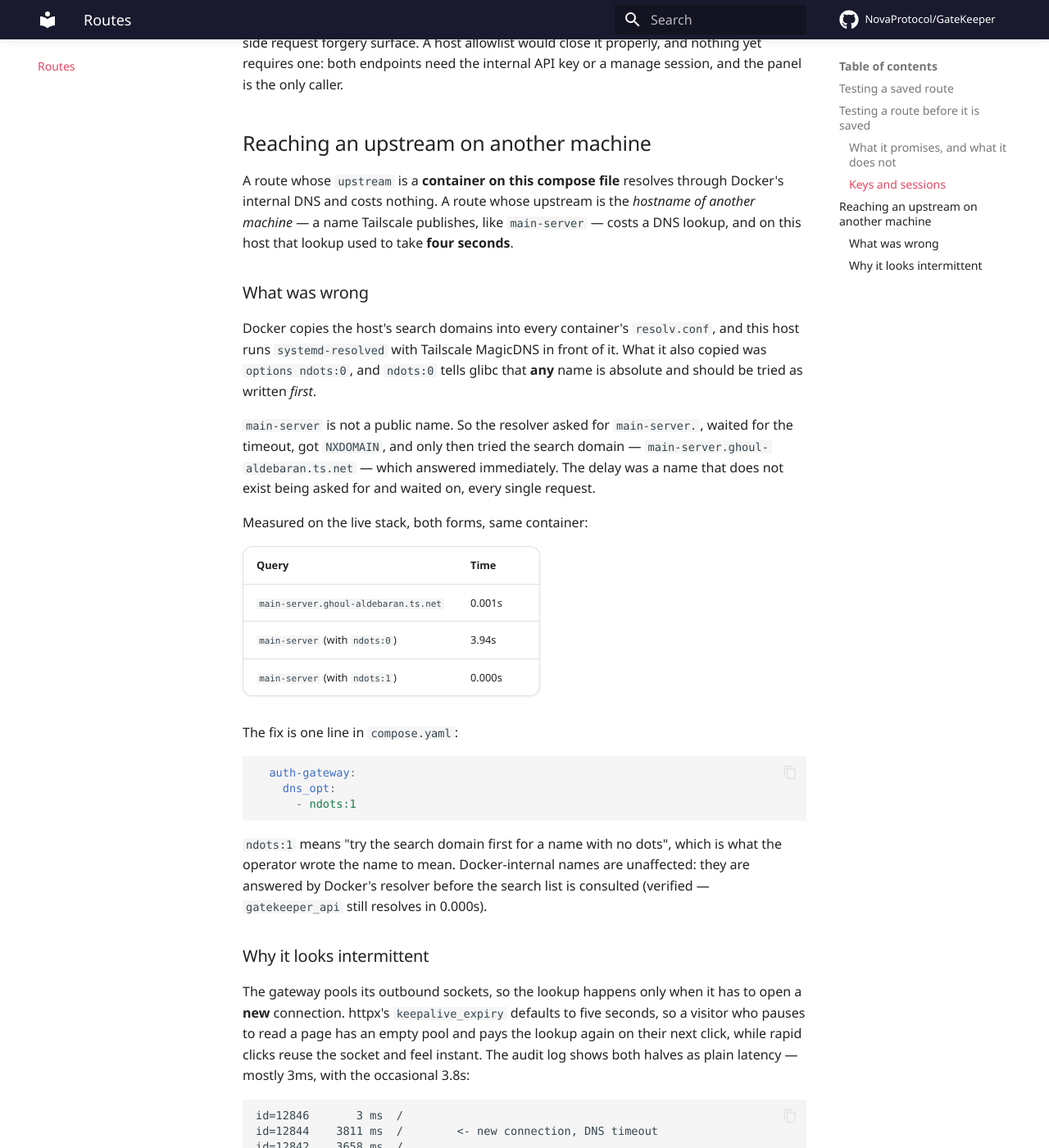
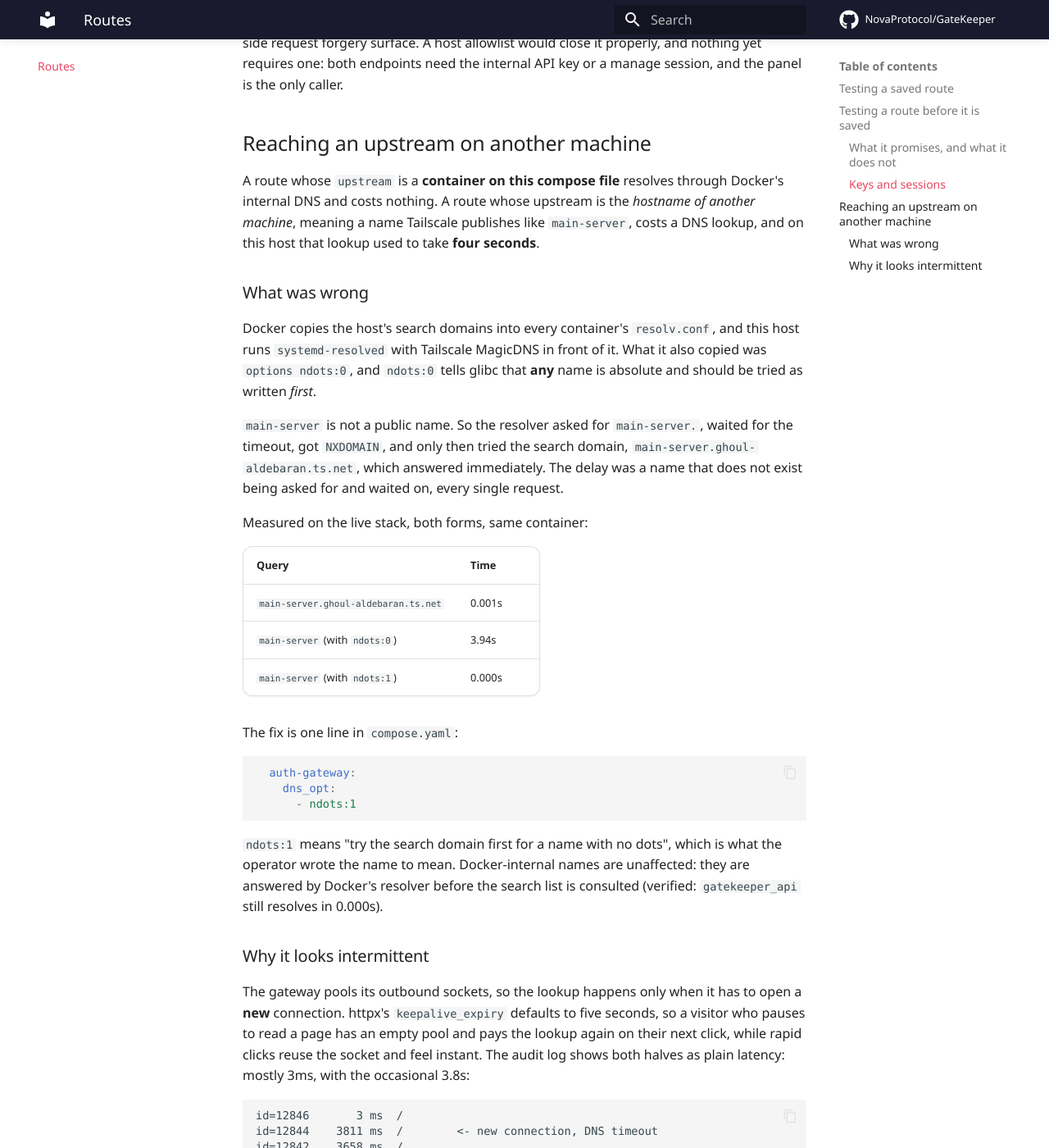
Before and after one commit to NovaProtocol/GateKeeper, an MkDocs documentation site: the page built from documentation/docs/routes.md, in a window 1280 px wide and 1400 px high, scrolled down 2280 px. Shown: the whole window at 82% size. Built offline with MkDocs 1.6.1 and Material for MkDocs 9.7.7, drawn with Linux system fonts in a browser that asks for light colours; some web fonts are replaced; comment, search, counter and statistics services are not loaded; some of the changed text lies outside the part shown.

Commit message:
docs: reword the documentation

````diff
--- a/documentation/docs/routes.md
+++ b/documentation/docs/routes.md
@@ -64,7 +64,7 @@ The draft probe is key-gated exactly as the saved-route probe is, so it widens n
 
 A route whose `upstream` is a **container on this compose file** resolves through
 Docker's internal DNS and costs nothing. A route whose upstream is the *hostname of
-another machine* — a name Tailscale publishes, like `main-server` — costs a DNS
+another machine*, meaning a name Tailscale publishes like `main-server`, costs a DNS
 lookup, and on this host that lookup used to take **four seconds**.
 
 ### What was wrong
@@ -75,8 +75,8 @@ also copied was `options ndots:0`, and `ndots:0` tells glibc that **any** name i
 absolute and should be tried as written *first*.
 
 `main-server` is not a public name. So the resolver asked for `main-server.`, waited
-for the timeout, got `NXDOMAIN`, and only then tried the search domain —
-`main-server.ghoul-aldebaran.ts.net` — which answered immediately. The delay was a
+for the timeout, got `NXDOMAIN`, and only then tried the search domain,
+`main-server.ghoul-aldebaran.ts.net`, which answered immediately. The delay was a
 name that does not exist being asked for and waited on, every single request.
 
 Measured on the live stack, both forms, same container:
@@ -98,7 +98,7 @@ The fix is one line in `compose.yaml`:
 `ndots:1` means "try the search domain first for a name with no dots", which is
 what the operator wrote the name to mean. Docker-internal names are unaffected:
 they are answered by Docker's resolver before the search list is consulted
-(verified — `gatekeeper_api` still resolves in 0.000s).
+(verified: `gatekeeper_api` still resolves in 0.000s).
 
 ### Why it looks intermittent
 
@@ -106,7 +106,7 @@ The gateway pools its outbound sockets, so the lookup happens only when it has t
 open a **new** connection. httpx's `keepalive_expiry` defaults to five seconds, so
 a visitor who pauses to read a page has an empty pool and pays the lookup again on
 their next click, while rapid clicks reuse the socket and feel instant. The audit
-log shows both halves as plain latency — mostly 3ms, with the occasional 3.8s:
+log shows both halves as plain latency: mostly 3ms, with the occasional 3.8s:
 
 ```
 id=12846       3 ms  /
@@ -118,9 +118,9 @@ id=12836    4002 ms  /
 Three separate causes had to line up to produce it, and each is worth knowing on
 its own:
 
-1. **`ndots:0` inherited into the container** — the four seconds.
-2. **A five-second keepalive** — why only *some* requests pay it.
-3. **A route to another machine** — Docker-internal routes never resolve through
+1. **`ndots:0` inherited into the container**: the four seconds.
+2. **A five-second keepalive**: why only *some* requests pay it.
+3. **A route to another machine**: Docker-internal routes never resolve through
    the host's search list at all, so this only affects cross-host upstreams.
 
 The gateway also raises `keepalive_expiry` to five minutes, so a normal reading
````
